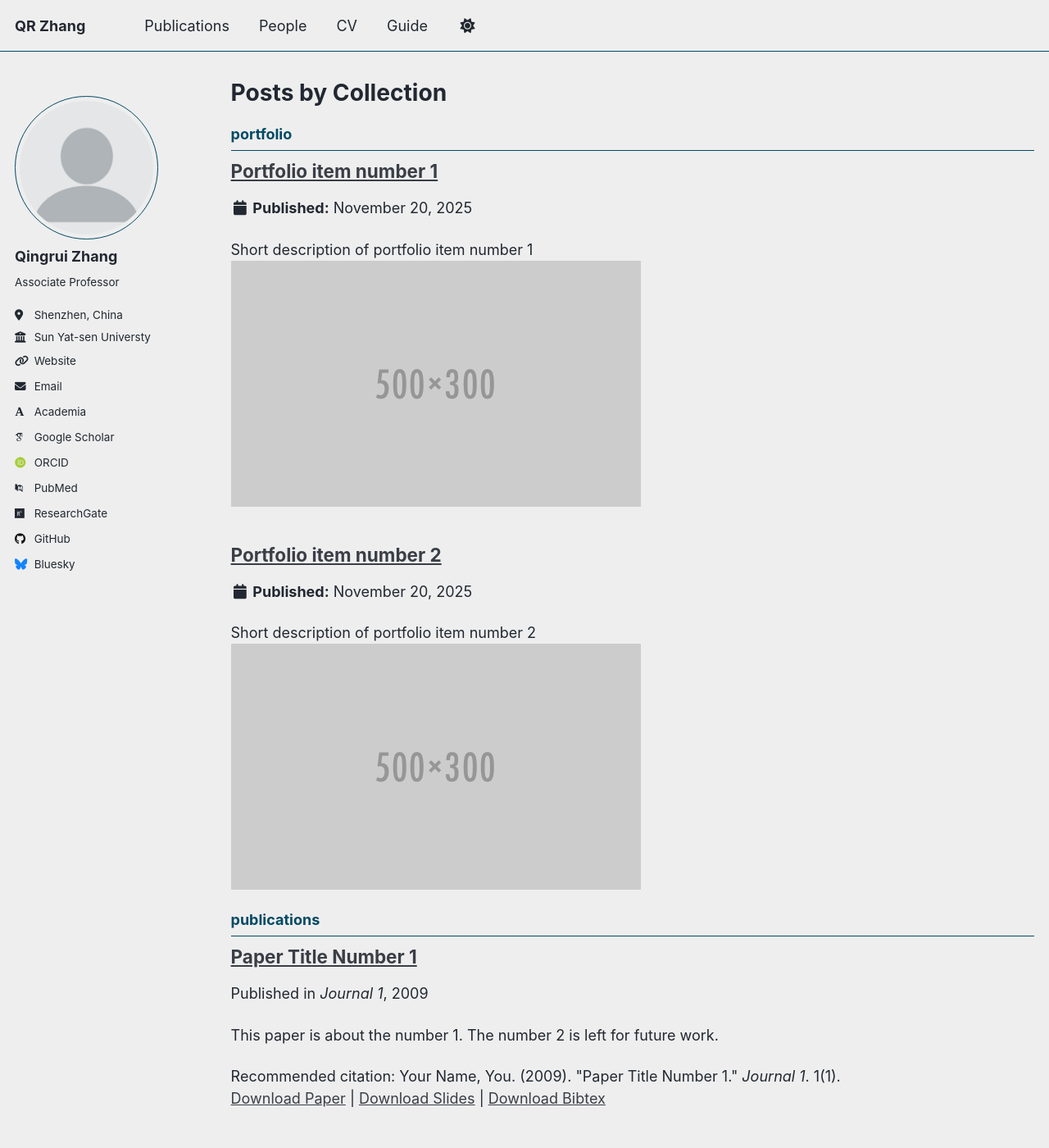
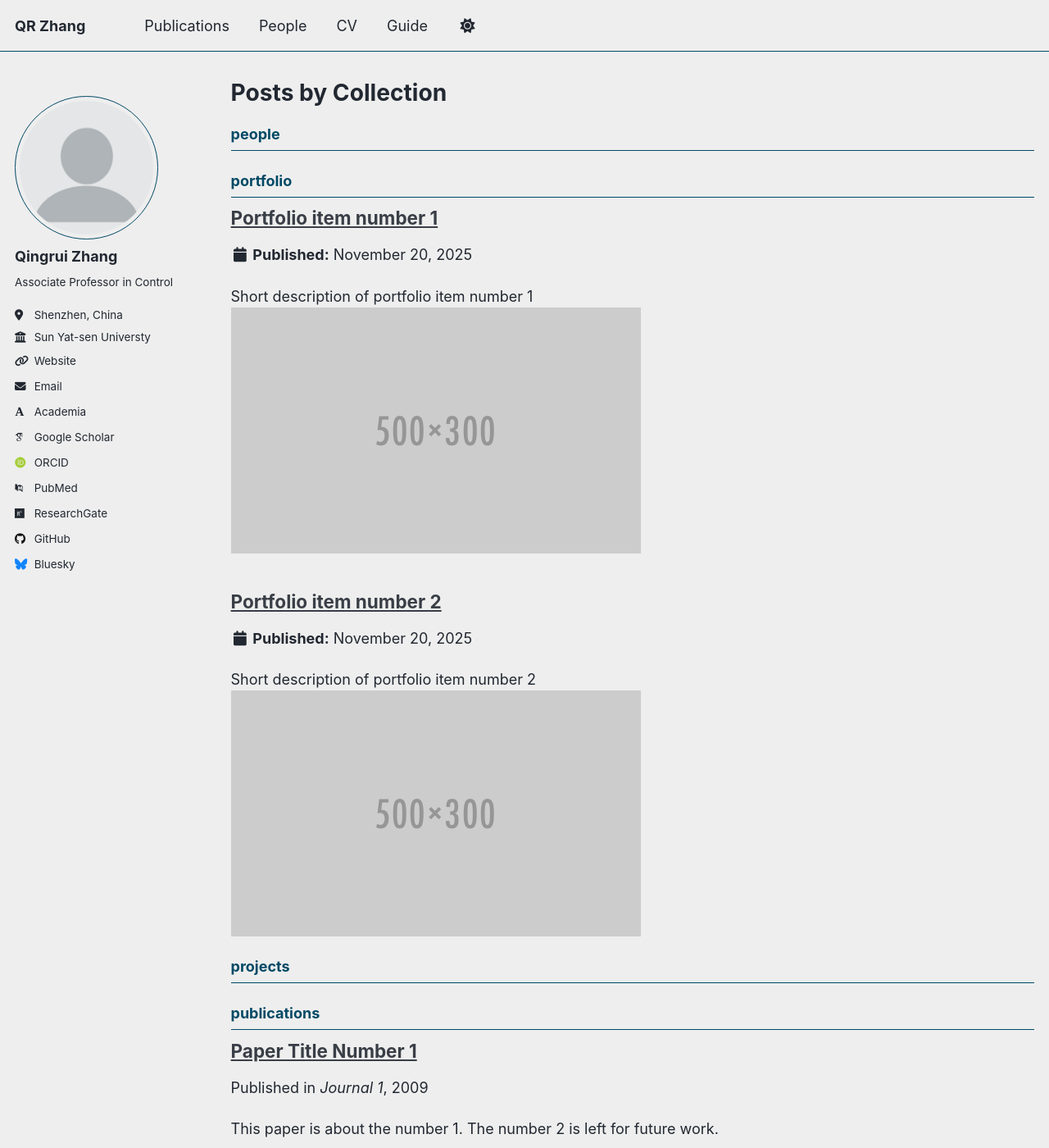
Before and after one commit to QR-Zhang/QR-Zhang.github.io, a Jekyll site: the page built from _pages/collection-archive.html, in a window 1280 px wide and 1400 px high. Shown: the whole window at 82% size. Built offline with Jekyll 4.4.1, drawn with Linux system fonts in a browser that asks for light colours; some web fonts are replaced; a script that is not in the unit is left out; part of the change alters nothing that is shown.

Commit message:
Update _config.yml

```diff
--- a/_config.yml
+++ b/_config.yml
@@ -12,7 +12,7 @@ site_theme               : "air" # Currently available options are "default", "a
 title                    : "QR Zhang"
 title_separator          : "-"
 name                     : &name "Qingrui Zhang"
-description              : &description "Your Name's academic portfolio"   # Update this with a general description of your site, this is the default if not overridden by a page
+description              : &description "personal description"   # Update this with a general description of your site, this is the default if not overridden by a page
 url                      : https://qr-zhang.github.io # The base hostname & protocol for your site e.g. "https://[your GitHub username].github.io",
                                                            # or if you already have some other page hosted on Github then use "https://[your GitHub username].github.io/[Your Repo Name]"
 baseurl                  : "" # the subpath of your site, e.g. "/blog"
@@ -26,7 +26,7 @@ author:
   avatar           : "profile.png"
   name             : "Qingrui Zhang"
   pronouns         : # example: "she/her"
-  bio              : "Associate Professor"
+  bio              : "Associate Professor in Control"
   location         : "Shenzhen, China"
   employer         : "Sun Yat-sen Universty"
   uri              : https://saa.sysu.edu.cn/teacher/427 # URL
@@ -219,6 +219,12 @@ kramdown:
 
 # These settings control the types of collections used by the template
 collections:
+  people:
+    output: true
+    permalink: /:collection/:path/
+  projects:
+    output: true
+    permalink: /:collection/:path/
   teaching:
     output: true
     permalink: /:collection/:path/
@@ -253,6 +259,24 @@ defaults:
     values:
       layout: single
       author_profile: true
+  # _People
+  - scope:
+      path: ""
+      type: people
+    values:
+      layout: single
+      author_profile: true
+      share: true
+      comments: true
+  # _Projects
+  - scope:
+      path: ""
+      type: projects
+    values:
+      layout: single
+      author_profile: true
+      share: true
+      comments: true
   # _teaching
   - scope:
       path: ""
```
